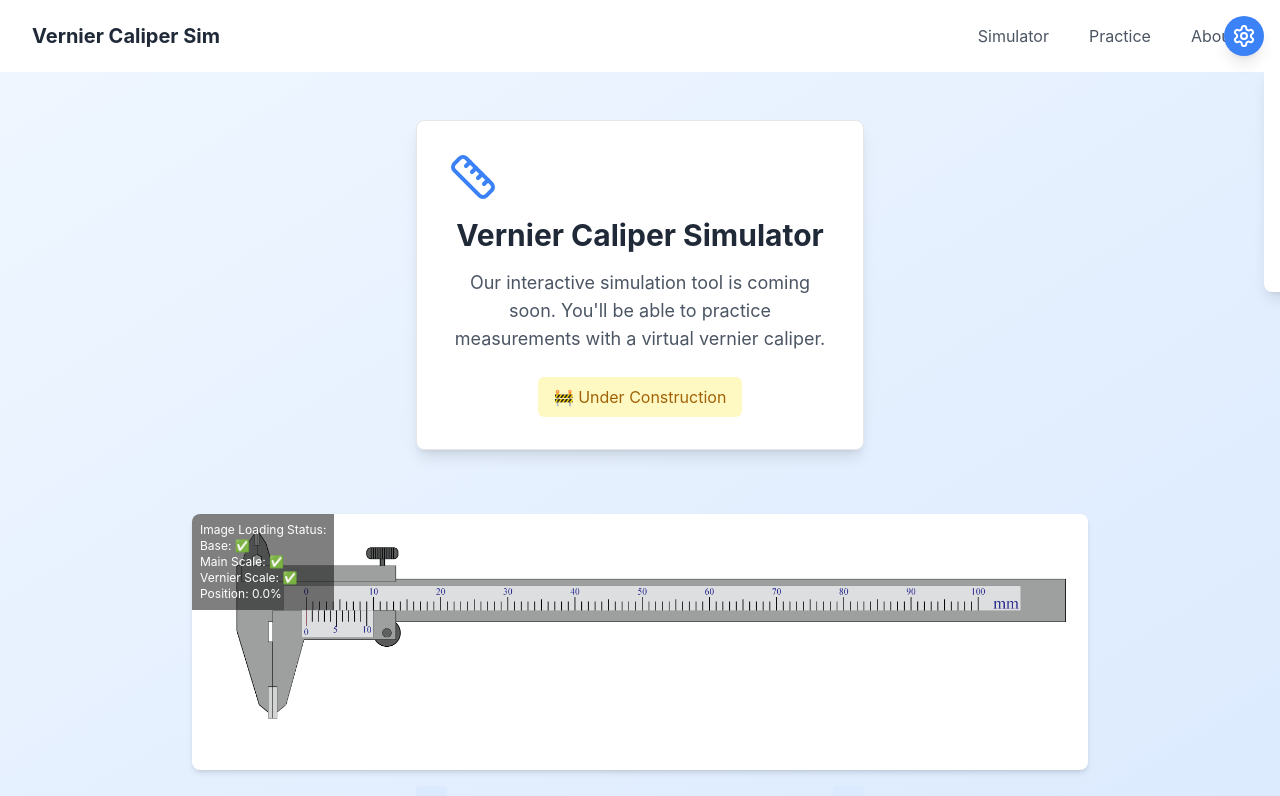
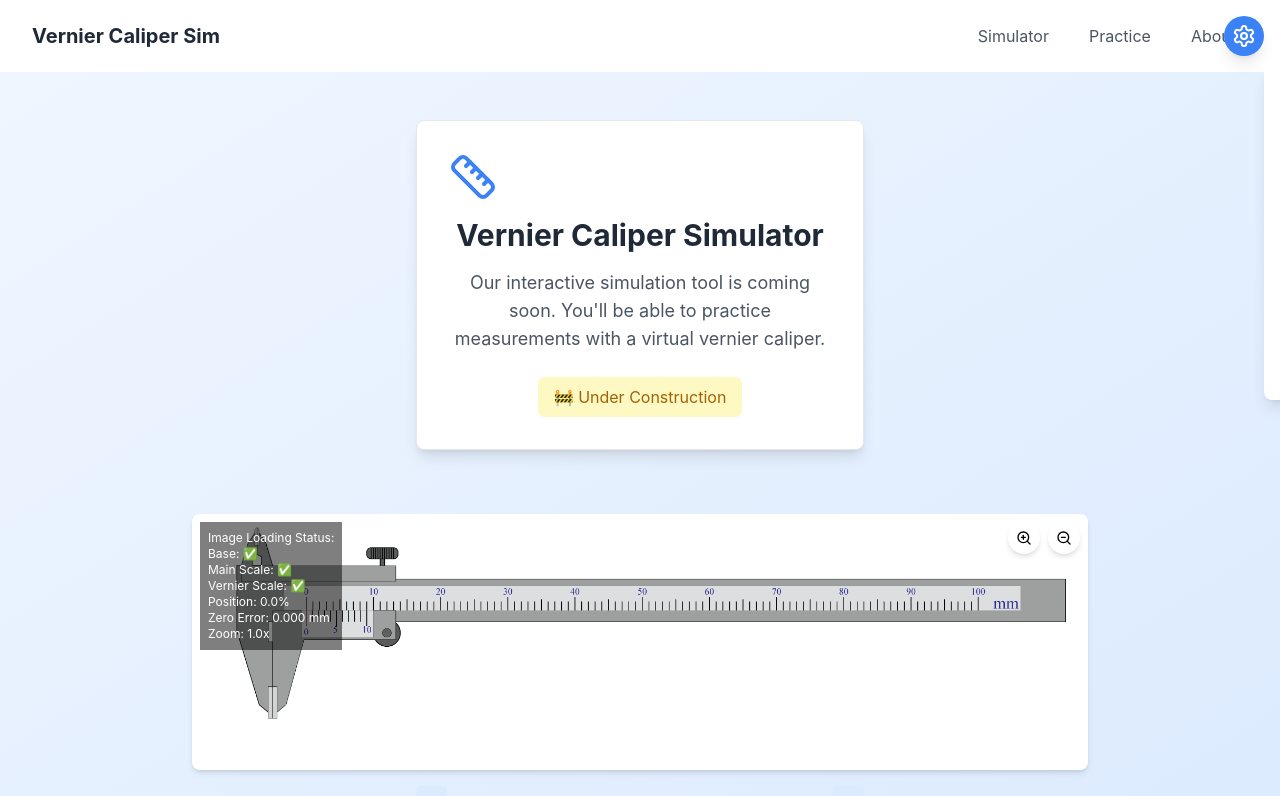
Before and after one commit to Aklinahs/vernier-caliper-sim, a React (Vite) app: page /#/ in a window 1280 px wide. Shown: the top 796 px of the page. Built offline with nearby package versions, Linux system fonts and the light colour scheme.

Commit message:
Add zoom functionality and fix zero error steps
- Added zoom controls with scroll capabilities
- Fixed zero error step size to match least count
- Updated position calculations for consistency
- Added project state documentation

```diff
--- a/src/features/simulator/components/CaliperDisplay/CaliperDisplay.tsx
+++ b/src/features/simulator/components/CaliperDisplay/CaliperDisplay.tsx
@@ -1,19 +1,20 @@
 // src/features/simulator/components/CaliperDisplay/CaliperDisplay.tsx
 
-import { useState, useEffect } from "react";
+import { useState, useEffect, useRef } from "react";
+import { ZoomIn, ZoomOut } from "lucide-react";
 import { CaliperSettings, CaliperPosition } from "../../types/simulator.types";
 
 interface CaliperDisplayProps {
   settings: CaliperSettings;
   vernierPosition: number;
-  movementRange: number; // Add this line
+  movementRange: number;
   onPositionChange?: (position: CaliperPosition) => void;
 }
 
 const CaliperDisplay = ({
   settings,
   vernierPosition,
-  movementRange, // Add this line
+  movementRange,
   onPositionChange,
 }: CaliperDisplayProps) => {
   const [imageStatus, setImageStatus] = useState({
@@ -22,61 +23,140 @@ const CaliperDisplay = ({
     vernierScale: false,
   });
 
+  const [zoom, setZoom] = useState(1);
+  const [scroll, setScroll] = useState({ x: 0, y: 0 });
+
+  const containerRef = useRef<HTMLDivElement>(null);
+
+  // Calculate least count and step value
+  const leastCount = settings.mainScaleDivision / settings.vernierDivisions;
+  const stepValue = (leastCount / settings.mainScaleLength) * movementRange;
+
+  // Calculate zero error offset using the same scaling as vernier movement
+  const zeroErrorOffset =
+    (settings.zeroError / settings.mainScaleLength) * movementRange;
+
   const getImagePath = (path: string) => {
     return import.meta.env.DEV
       ? `assets/caliper/${path}`
       : `/vernier-caliper-sim/assets/caliper/${path}`;
   };
 
+  const handleZoom = (direction: "in" | "out") => {
+    setZoom((prevZoom) => {
+      const newZoom =
+        direction === "in"
+          ? Math.min(prevZoom + 0.25, 3)
+          : Math.max(prevZoom - 0.25, 1);
+      return newZoom;
+    });
+  };
+
+  const handleScroll = () => {
+    if (containerRef.current) {
+      setScroll({
+        x: containerRef.current.scrollLeft,
+        y: containerRef.current.scrollTop,
+      });
+    }
+  };
+
+  // Update position calculation in useEffect
   useEffect(() => {
-    console.log("Debug Values:", {
-      vernierPosition,
-      movementRange,
-      mainScaleLength: settings.mainScaleLength,
-      calculation: (vernierPosition / movementRange) * settings.mainScaleLength,
-    });
-
     const position = {
-      mainScale: 0,
+      mainScale: (zeroErrorOffset / movementRange) * settings.mainScaleLength,
       vernierScale:
         (vernierPosition / movementRange) * settings.mainScaleLength,
     };
     onPositionChange?.(position);
   }, [
     vernierPosition,
+    zeroErrorOffset,
     movementRange,
     onPositionChange,
     settings.mainScaleLength,
   ]);
 
-  console.log("vernierPosition:", vernierPosition);
+  return (
+    <div className="relative">
+      {/* Zoom Controls */}
+      <div className="absolute top-2 right-2 z-50 flex gap-2">
+        <button
+          onClick={() => handleZoom("in")}
+          className="p-2 rounded-full bg-white shadow-md hover:bg-gray-100"
+          disabled={zoom >= 3}
+        >
+          <ZoomIn className="w-4 h-4" />
+        </button>
+        <button
+          onClick={() => handleZoom("out")}
+          className="p-2 rounded-full bg-white shadow-md hover:bg-gray-100"
+          disabled={zoom <= 1}
+        >
+          <ZoomOut className="w-4 h-4" />
+        </button>
+      </div>
 
-  return (
-    <div className="relative w-full h-64 bg-white rounded-lg shadow-md overflow-hidden">
       {/* Debug information */}
-      <div className="absolute top-0 left-0 bg-black bg-opacity-50 text-white p-2 text-xs z-50">
+      <div className="absolute top-2 left-2 bg-black bg-opacity-50 text-white p-2 text-xs z-50">
         <div>Image Loading Status:</div>
         <div>Base: {imageStatus.base ? "✅" : "❌"}</div>
         <div>Main Scale: {imageStatus.mainScale ? "✅" : "❌"}</div>
         <div>Vernier Scale: {imageStatus.vernierScale ? "✅" : "❌"}</div>
         <div>Position: {vernierPosition.toFixed(1)}%</div>
+        <div>Zero Error: {settings.zeroError.toFixed(3)} mm</div>
+        <div>Zoom: {zoom.toFixed(1)}x</div>
       </div>
 
-      <div className="relative w-full h-full">
+      {/* Scrollable Container */}
+      <div
+        ref={containerRef}
+        className="relative w-full h-64 bg-white rounded-lg shadow-md overflow-auto"
+        onScroll={handleScroll}
+      >
+        {/* Content Container with Zoom */}
+        <div
+          className="relative"
+          style={{
+            transform: `scale(${zoom})`,
+            transformOrigin: "top left",
+            width: `${100 / zoom}%`,
+            height: `${100 / zoom}%`,
+            minWidth: "100%",
+            minHeight: "100%",
+          }}
+        >
+          {/* Fixed Position Base Layer */}
+          <div className="absolute top-0 left-0 w-full h-full">
             <img
               src={getImagePath("base/jaw-base.png")}
               alt="Caliper base"
-          className="absolute top-0 left-0 w-full h-auto"
+              className="w-full h-auto"
               onLoad={() => setImageStatus((prev) => ({ ...prev, base: true }))}
               onError={(e) => {
-            console.error("Failed to load base image:", e.currentTarget.src);
+                console.error(
+                  "Failed to load base image:",
+                  e.currentTarget.src
+                );
                 setImageStatus((prev) => ({ ...prev, base: false }));
               }}
             />
+          </div>
+
+          {/* Main Scale Layer with Zero Error Offset */}
+          <div
+            className="absolute top-0 left-0 w-full h-full"
+            style={{
+              transform: `translateX(${zeroErrorOffset}%)`,
+              transition: "transform 0.3s ease-out",
+            }}
+          >
             <img
-          src={getImagePath(`main-scale/ms-${settings.mainScaleLength}.png`)}
+              src={getImagePath(
+                `main-scale/ms-${settings.mainScaleLength}.png`
+              )}
               alt="Main scale"
-          className="absolute top-0 left-0 w-full h-auto"
+              className="w-full h-auto"
               onLoad={() =>
                 setImageStatus((prev) => ({ ...prev, mainScale: true }))
               }
@@ -88,11 +168,14 @@ const CaliperDisplay = ({
                 setImageStatus((prev) => ({ ...prev, mainScale: false }));
               }}
             />
+          </div>
+
+          {/* Vernier Scale Layer */}
           <div
             className="absolute top-0 left-0 w-full h-full"
             style={{
-            position: "relative",
-            overflow: "hidden",
+              transform: `translateX(${vernierPosition}%)`,
+              transition: "transform 0.1s ease-out",
             }}
           >
             <img
@@ -100,13 +183,7 @@ const CaliperDisplay = ({
                 `vernier-scale/vs-${settings.mainScaleLength}/vs-${settings.mainScaleLength}-${settings.vernierDivisions}.png`
               )}
               alt="Vernier scale"
-            className="absolute top-0 h-auto"
-            style={{
-              width: "100%",
-              left: `${vernierPosition}%`,
-              transform: "translateX(-${vernierPosition}%)",
-              transition: "left 0.1s ease-out",
-            }}
+              className="w-full h-auto"
               onLoad={() =>
                 setImageStatus((prev) => ({ ...prev, vernierScale: true }))
               }
@@ -121,6 +198,22 @@ const CaliperDisplay = ({
           </div>
         </div>
       </div>
+
+      {/* Horizontal Scroll Bar (only visible when zoomed) */}
+      {zoom > 1 && (
+        <div className="w-full h-2 bg-gray-200 mt-2 rounded-full">
+          <div
+            className="h-full bg-blue-500 rounded-full"
+            style={{
+              width: `${100 / zoom}%`,
+              transform: `translateX(${
+                (scroll.x / (containerRef.current?.scrollWidth || 1)) * 100
+              }%)`,
+            }}
+          />
+        </div>
+      )}
+    </div>
   );
 };
 
--- a/src/features/simulator/components/SettingsPanel/SettingsPanel.tsx
+++ b/src/features/simulator/components/SettingsPanel/SettingsPanel.tsx
@@ -9,6 +9,7 @@ interface SettingsPanelProps {
   onSettingsChange: (settings: CaliperSettings) => void;
   isOpen: boolean;
   onToggle: () => void;
+  movementRange?: number; // Add this prop
 }
 
 const SettingsPanel: React.FC<SettingsPanelProps> = ({
@@ -16,7 +17,34 @@ const SettingsPanel: React.FC<SettingsPanelProps> = ({
   onSettingsChange,
   isOpen,
   onToggle,
+  movementRange = 75, // Default to 75 if not provided
 }) => {
+  // Calculate least count and step value using the same formula as VernierControl
+  const leastCount = settings.mainScaleDivision / settings.vernierDivisions;
+  const stepValue = (leastCount / settings.mainScaleLength) * movementRange;
+
+  // Calculate max zero error (±5mm)
+  const maxZeroError = 5;
+
+  // Handle zero error change using stepValue
+  const handleZeroErrorChange = (direction: "increase" | "decrease") => {
+    const currentError = settings.zeroError;
+
+    // Calculate new value using the same step value as vernier movement
+    let newError;
+    if (direction === "increase") {
+      newError = Math.min(currentError + leastCount, maxZeroError);
+    } else {
+      newError = Math.max(currentError - leastCount, -maxZeroError);
+    }
+
+    // Update settings with the new zero error
+    onSettingsChange({
+      ...settings,
+      zeroError: Number(newError.toFixed(3)),
+    });
+  };
+
   const handleMainScaleLengthChange = (
     event: React.ChangeEvent<HTMLSelectElement>
   ) => {
@@ -86,6 +114,33 @@ const SettingsPanel: React.FC<SettingsPanelProps> = ({
               <option value={50}>50 divisions</option>
             </select>
           </div>
+          <div className="space-y-2">
+            <label className="block text-sm font-medium text-gray-700">
+              Zero Error ({settings.units})
+            </label>
+            <div className="flex items-center space-x-2">
+              <button
+                onClick={() => handleZeroErrorChange("decrease")}
+                className="p-2 rounded bg-blue-100 hover:bg-blue-200 text-blue-800"
+                title="Decrease zero error"
+              >
+                -
+              </button>
+              <div className="flex-1 text-center">
+                {settings.zeroError.toFixed(3)}
+              </div>
+              <button
+                onClick={() => handleZeroErrorChange("increase")}
+                className="p-2 rounded bg-blue-100 hover:bg-blue-200 text-blue-800"
+                title="Increase zero error"
+              >
+                +
+              </button>
+            </div>
+            <div className="text-xs text-gray-500 text-center">
+              Step: {leastCount} {settings.units}
+            </div>
+          </div>
         </div>
       </div>
     </div>
--- a/src/features/simulator/components/SimulatorPage.tsx
+++ b/src/features/simulator/components/SimulatorPage.tsx
@@ -57,6 +57,7 @@ const SimulatorPage = () => {
           onSettingsChange={handleSettingsChange}
           isOpen={isSettingsOpen}
           onToggle={() => setIsSettingsOpen(!isSettingsOpen)}
+          movementRange={MOVEMENT_RANGE} // Add this line
         />
       </div>
     </div>
```
Lines whose indentation alone changed are shown as unchanged.
